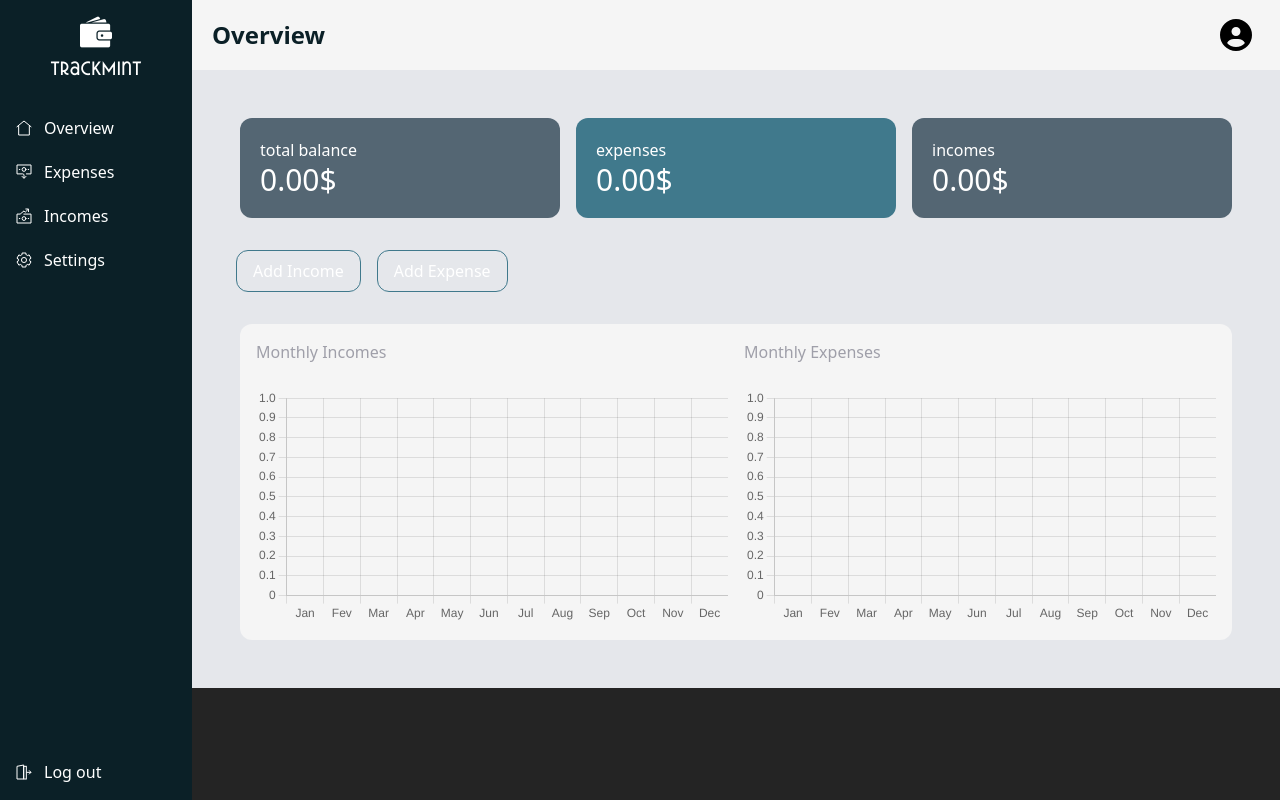
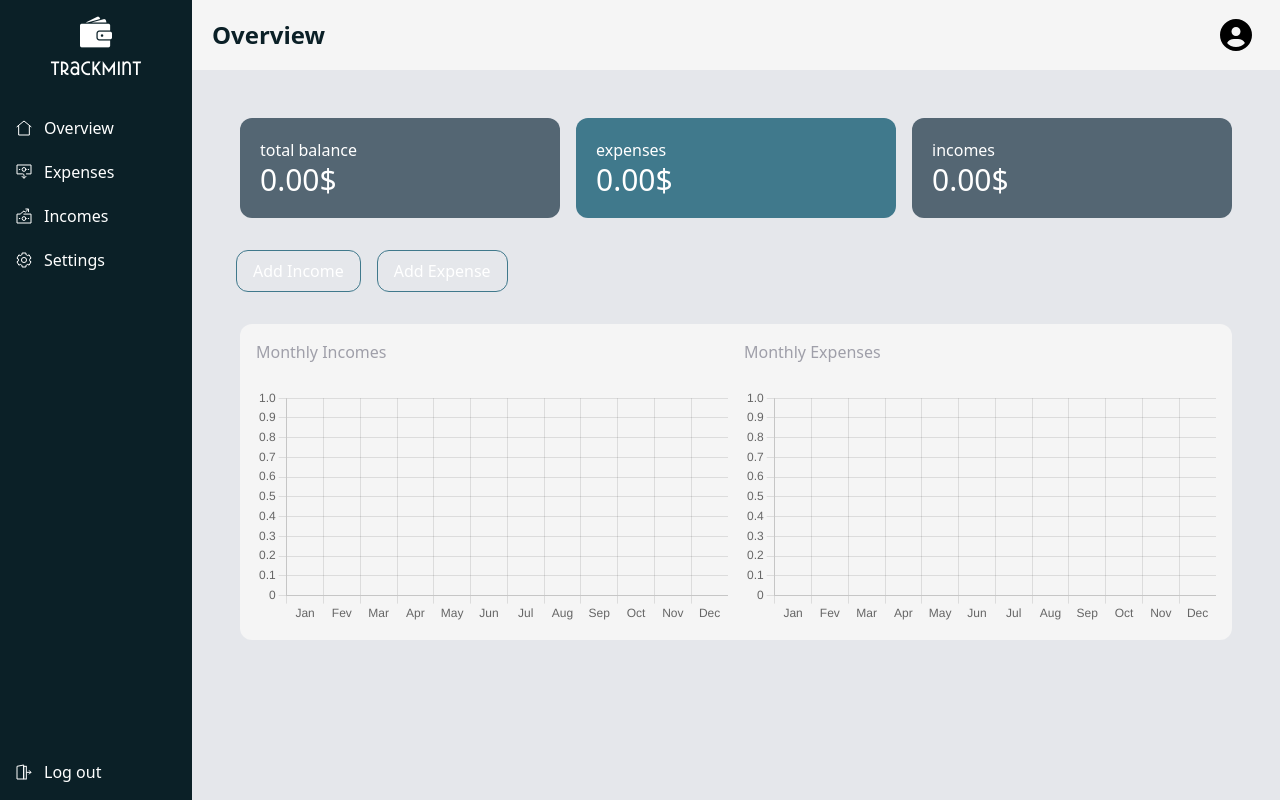
Before and after one commit to skairover/TrackMint-frontend, a React (Vite) app: page /overview in a window 1280 px wide. Built offline with nearby package versions, Linux system fonts and the light colour scheme; no server answers.

Commit message:
fixing overflow issues

```diff
--- a/src/Components/Layout.jsx
+++ b/src/Components/Layout.jsx
@@ -7,15 +7,13 @@ function Layout({ title, children }) {
   const [sidebarOpen, setSidebarOpen] = useState(false);
 
   return (
-    <div className="flex min-h-screen w-screen overflow-hidden">
-      {/* Sidebar collapses into drawer on mobile */}
+    <div className="flex h-full w-screen overflow-x-hidden">
       <Sidebar sidebarOpen={sidebarOpen} setSidebarOpen={setSidebarOpen} />
 
-      <div className="flex-1 flex flex-col text-black h-full">
+      <div className="flex-1 flex flex-col text-black h-screen">
         <Header title={title} setSidebarOpen={setSidebarOpen} />
 
-        {/* Add padding so mobile doesn’t feel cramped */}
-        <main className="flex-1 bg-gray-200 dark:bg-[#121212] overflow-y-auto p-4 sm:p-6">
+        <main className="flex-1 bg-gray-200 dark:bg-[#121212] overflow-x-scroll h-full p-4 sm:p-6">
           {children}
         </main>
       </div>
```
